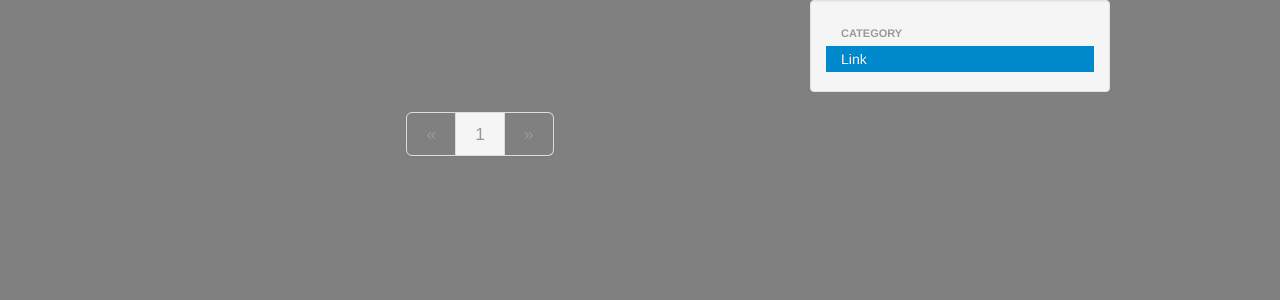
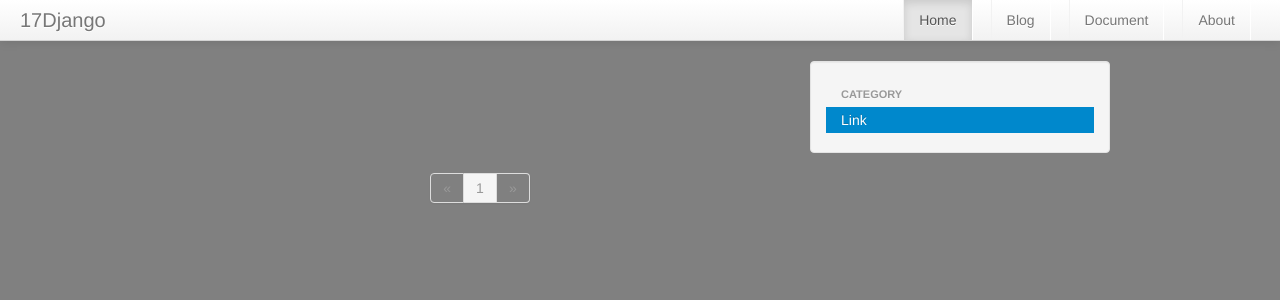
Before and after one commit to waklin/django_mysite, a Django app: page /blog/ in a window 1280 px wide. Shown: the top 300 px of the page. Run offline with Django 3.2, Linux system fonts and the light colour scheme; data that the repository does not hold is empty; parts of the project's set-up code (start-up, migrations or seed data) failed here and were passed over; some libraries are stand-ins or nearby versions.

Commit message:
add navbar for blog.index

```diff
--- a/blog/templates/blog/detail.html
+++ b/blog/templates/blog/detail.html
@@ -17,8 +17,9 @@
                     <div class="span8 well">
                         <form action="{% url 'blog:comment_submit' article.id %}" method="post">
                             {% csrf_token %}
-                            <textarea name="detail" rows="3" placeholder="type someting..." class="input-block-level"></textarea>
-                            <input type="submit" value="submit" />
+                            <textarea name="detail" rows="3" placeholder="type something..." class="input-block-level"></textarea>
+                            <input class="pull-right" type="submit" value="submit" />
+                            <br />
                         </form>
                         {% if article.comment_set %}
                             {% for comment in article.comment_set.all %}
--- a/blog/templates/blog/index.html
+++ b/blog/templates/blog/index.html
@@ -10,6 +10,18 @@
     <script src="{% static 'blog/bootstrap/js/bootstrap.min.js' }%"></script>
 </head>
 <body style="background:gray">
+    <div class="navbar navbar-static-top">
+        <div class="navbar-inner">
+            <a class="brand" href="#">17Django</a>
+            <ul class="nav pull-right">
+                <li class="divider-vertical active"><a href="#">Home</a></li>
+                <li class="divider-vertical"><a href="#">Blog</a></li>
+                <li class="divider-vertical"><a href="#">Document</a></li>
+                <li class="divider-vertical"><a href="#">About</a></li>
+            </ul>
+        </div>
+    </div>
+    <br/>
     <div class="container">
         <div class="row">
             <div class="span8">
@@ -22,11 +34,11 @@
                         <hr/>
                         <div class="row">
                             <div class="span3 text-left">
-                                <span>{{ article.pub_date }}</span>
+                                <span><small>{{ article.pub_date }}</small></span>
                             </div>
                             <div class="span4 text-right">
-                                <a href="#">read(23)</a>
-                                <a href="{% url 'blog:comments' article.id %}">comment({{ article.comment_set.all.count }})</a>
+                                <a href="#"><small>read(23)</small></a>
+                                <a href="{% url 'blog:comments' article.id %}"><small>comment({{ article.comment_set.all.count }})</small></a>
                             </div>
                         </div>
                     </div>
@@ -52,7 +64,7 @@
 
         <div class="row">
             <div class="span8">
-                <div class="pagination pagination-large pagination-centered">
+                <div class="pagination pagination-centered">
                     <ul>
                         {% if article_list.has_previous %}
                             <li><a href="?page={{ article_list.previous_page_number }}">&laquo;</a></li>
--- a/blog/urls.py
+++ b/blog/urls.py
@@ -6,7 +6,11 @@ from blog import views
 urlpatterns = patterns('',
     url(r'^$', 'blog.views.index', name='index'),
 
-    url(r'^(?P<article_id>\d+)/$', 'blog.views.detail', name='detail'),
+    url(r'^(?P<pk>\d+)/$',
+        DetailView.as_view(
+            model=Article,
+            template_name='blog/detail.html'),
+        name='detail'),
 
     url(r'^(?P<pk>\d+)/comments/$',
         DetailView.as_view(
--- a/blog/views.py
+++ b/blog/views.py
@@ -27,13 +27,6 @@ def index(request):
 
     return render_to_response('blog/index.html', {"article_list": article_list, "pagenum_list": pagenum_list})
 
-def detail(request, article_id):
-    art = get_object_or_404(Article, pk=article_id)
-    comment_list = art.comment_set.all()
-    return render_to_response('blog/detail.html',
-                                {"article":art},
-                                context_instance=RequestContext(request))
-
 def comment_submit(request, article_id):
     #return HttpResponse("you are looking at comment_submit")
     art = get_object_or_404(Article, pk=article_id)
@@ -41,7 +34,7 @@ def comment_submit(request, article_id):
     comment.detail = request.POST['detail']
     comment.save()
     #return HttpResponseRedirect(reverse('blog:comments', kwargs={'pk':article_id}))
-    return HttpResponseRedirect(reverse('blog:detail', kwargs={'article_id': article_id}))
+    return HttpResponseRedirect(reverse('blog:detail', kwargs={'pk': article_id}))
 
 def bootstrap(request):
     return render(request, 'blog/bootstrap.html')
```
Also changed, not shown: 1 other file. Lines whose indentation alone changed are shown as unchanged.
